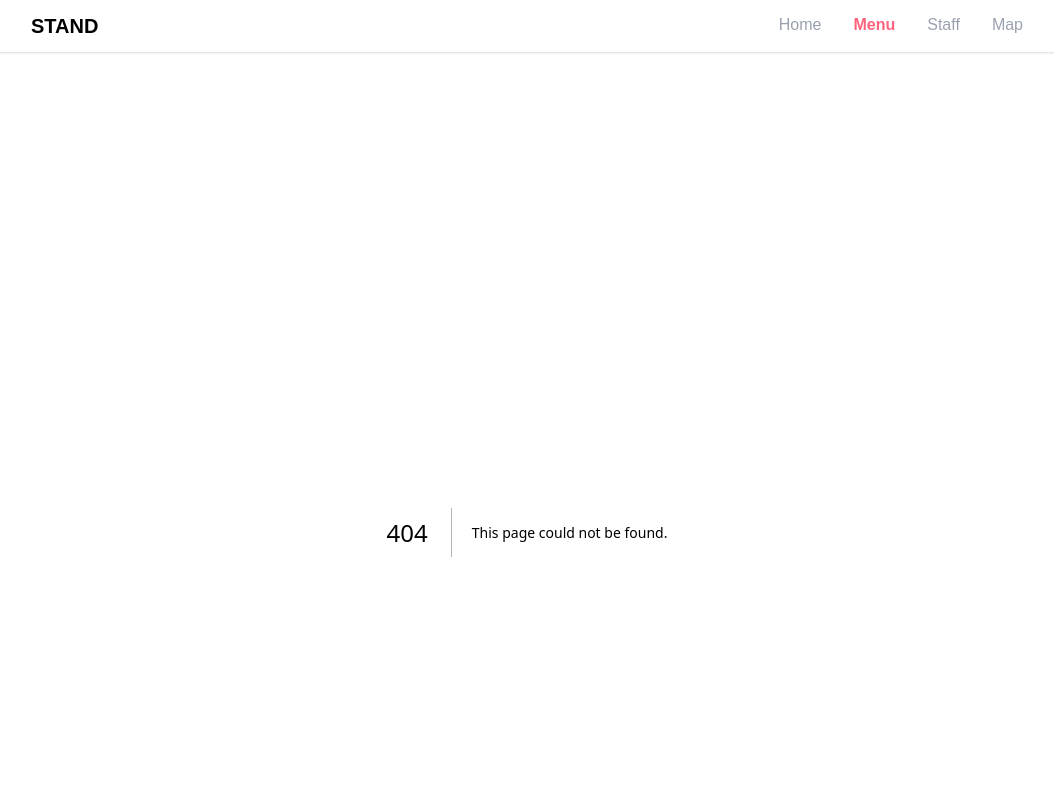
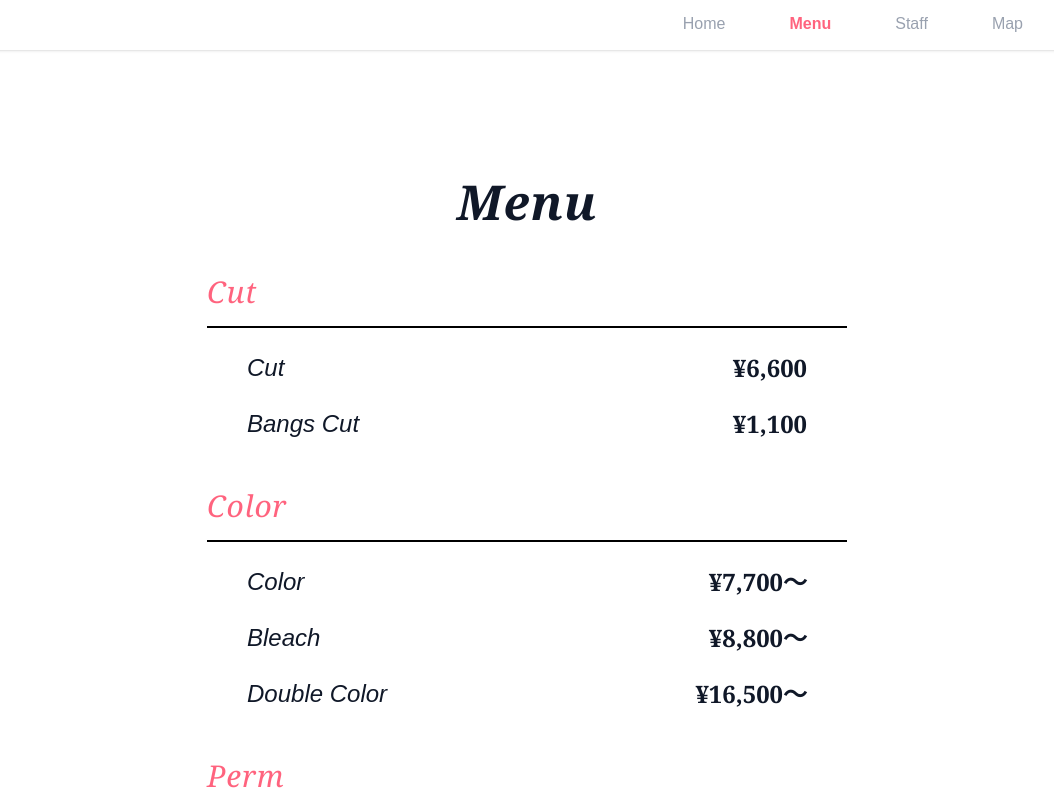
Before and after one commit to HRFM-IOUI/stand-by-room, a Next.js app: page /menu in a window 1280 px wide. Before the commit this address had no page. Shown: the top 800 px of the page, without its empty margins (113-1167 px from the left). Built offline with nearby package versions, Linux system fonts and the light colour scheme.

Commit message:
roomstand

```diff
--- /dev/null
+++ b/src/app/menu/page.tsx
@@ -0,0 +1,147 @@
+"use client";
+
+import { motion } from "framer-motion";
+import Footer from "@/components/Footer";
+
+const menuSections = [
+  {
+    title: "Cut",
+    items: [
+      { name: "Cut", price: "¥6,600" },
+      { name: "Bangs Cut", price: "¥1,100" }
+    ]
+  },
+  {
+    title: "Color",
+    items: [
+      { name: "Color", price: "¥7,700～" },
+      { name: "Bleach", price: "¥8,800～" },
+      { name: "Double Color", price: "¥16,500～" }
+    ]
+  },
+  {
+    title: "Perm",
+    items: [
+      { name: "Perm", price: "¥8,800～" },
+      { name: "Straight Perm", price: "¥13,200～" }
+    ]
+  },
+  {
+    title: "Treatment",
+    items: [
+      { name: "Quick Treatment", price: "¥2,200" },
+      { name: "Premium Treatment", price: "¥4,400" }
+    ]
+  }
+];
+
+// カスタムイージング配列（easeOutっぽい動き）
+const EASING: [number, number, number, number] = [0.33, 1, 0.68, 1];
+
+// セクション用motionバリアント
+const sectionVariants = {
+  hidden: { opacity: 0, y: 40 },
+  visible: (i: number) => ({
+    opacity: 1,
+    y: 0,
+    transition: {
+      duration: 1,
+      delay: 0.2 + i * 0.15,
+      ease: EASING
+    }
+  })
+};
+
+const listVariants = {
+  hidden: {},
+  visible: {
+    transition: { staggerChildren: 0.14 }
+  }
+};
+
+const itemVariants = {
+  hidden: { opacity: 0, y: 28 },
+  visible: { opacity: 1, y: 0, transition: { duration: 0.7, ease: EASING } }
+};
+
+export default function MenuPage() {
+  return (
+    <motion.main
+      initial={{ opacity: 0, y: 28 }}
+      animate={{ opacity: 1, y: 0 }}
+      transition={{ duration: 1.5, ease: EASING }}
+      className="min-h-screen bg-white text-gray-900 font-sans"
+    >
+      <div className="max-w-2xl mx-auto pt-12 pb-8 px-4">
+        {/* タイトル */}
+        <motion.h1
+          initial={{ opacity: 0, y: 24 }}
+          animate={{ opacity: 1, y: 0 }}
+          transition={{ duration: 1.1, delay: 0.25, ease: EASING }}
+          className="text-4xl md:text-5xl font-serif italic font-bold text-center mb-12 tracking-wide"
+        >
+          Menu
+        </motion.h1>
+
+        {/* 各セクション */}
+        {menuSections.map((section, idx) => (
+          <motion.section
+            key={section.title}
+            custom={idx}
+            variants={sectionVariants}
+            initial="hidden"
+            whileInView="visible"
+            viewport={{ once: true, amount: 0.5 }}
+            className="mb-12"
+          >
+            {/* セクションタイトル */}
+            <motion.h2
+              className="text-2xl md:text-3xl font-serif italic mb-4 tracking-wide text-rose-400"
+              initial={{ opacity: 0, y: 20 }}
+              animate={{ opacity: 1, y: 0 }}
+              transition={{ duration: 0.9, delay: 0.15 + idx * 0.12, ease: EASING }}
+            >
+              {section.title}
+            </motion.h2>
+
+            {/* 区切り線アニメ */}
+            <motion.hr
+              className="mb-6 border-black border-t-2 origin-left"
+              initial={{ scaleX: 0 }}
+              animate={{ scaleX: 1 }}
+              transition={{ duration: 0.9, delay: 0.22 + idx * 0.13, ease: EASING }}
+              style={{ transformOrigin: "left" }}
+            />
+
+            {/* メニューリスト */}
+            <motion.ul
+              variants={listVariants}
+              initial="hidden"
+              whileInView="visible"
+              viewport={{ once: true }}
+              className="space-y-6"
+            >
+              {section.items.map((item) => (
+                <motion.li
+                  key={item.name}
+                  variants={itemVariants}
+                  className="flex justify-between items-end px-2 md:px-10"
+                  whileHover={{ scale: 1.05, color: "#f43f5e" }}
+                >
+                  <span className="italic text-lg md:text-2xl">{item.name}</span>
+                  <span className="text-lg md:text-2xl font-serif font-semibold">{item.price}</span>
+                </motion.li>
+              ))}
+            </motion.ul>
+          </motion.section>
+        ))}
+
+        <div className="text-xs text-gray-400 mt-10 text-center">
+          ※表示価格は税込・カットブロー込み。<br />
+          施術により価格が前後する場合があります。
+        </div>
+      </div>
+      <Footer />
+    </motion.main>
+  );
+}
--- a/src/app/page.tsx
+++ b/src/app/page.tsx
@@ -1,5 +1,6 @@
 "use client";
 
+import { motion } from "framer-motion";
 import Image from "next/image";
 import Greeting from "@/components/Greeting";
 import Access from "@/components/Access";
@@ -8,30 +9,58 @@ import Footer from "@/components/Footer";
 
 export default function HomePage() {
   return (
-    <main className="min-h-screen bg-white text-gray-900 font-sans relative">
-      {/* Heroバナー画像（上下余白をしっかり詰める） */}
-      <section className="
-        flex justify-center px-2
-        mt-[-72px] md:mt-[-112px]  /* スマホ約2cm、PC約3cm上に詰める */
-        pt-4
-      ">
+    <motion.main
+      initial={{ opacity: 0, y: 32 }}
+      animate={{ opacity: 1, y: 0 }}
+      transition={{ duration: 1.1, ease: [0.33, 1, 0.68, 1] }}
+      className="min-h-screen bg-white text-gray-900 font-sans relative"
+    >
+      {/* ==== Heroバナー＋立体STANDロゴ＋キャッチコピー ==== */}
+      <section className="flex flex-col items-center justify-center mt-[-40px] md:mt-[-90px] pt-12 select-none">
+  {/* STANDロゴ */}
+  <h1
+    className="
+      text-[48px] md:text-[84px]
+      font-black italic tracking-[0.28em]
+      text-gray-900
+      [text-shadow:0_2px_24px_rgba(70,70,70,0.11),0_1px_0px_rgba(255,255,255,0.18)]
+      mb-2
+      transition-all
+    "
+    style={{
+      letterSpacing: "0.28em",
+      fontFamily: "serif", // もしこだわるならカスタムフォント推奨
+    }}
+  >
+    STAND
+  </h1>
+  {/* キャッチコピー */}
+  <div className="mt-[-6px] mb-4">
+    <span className="text-base md:text-xl italic text-gray-600 tracking-wide font-light">
+      Alternative luxury for every style.
+    </span>
+  </div>
+  {/* Heroバナー画像（小さめ・淡いシャドウ・余白多め） */}
+  <div className="w-full flex justify-center">
     <Image
       src="/stand.png"
       alt="STAND Hero"
-          width={900}
-          height={600}
-          className="rounded-md object-cover max-w-full h-auto"
+      width={540}
+      height={320}
+      className="rounded-xl object-cover max-w-full h-auto shadow-lg border border-gray-100/50"
       priority
     />
+  </div>
 </section>
 
+
       {/* キャッチ・詩的フレーズ */}
-      <section className="mt-6 mb-6">
+      <section className="mt-8 mb-10 md:mt-12 md:mb-14">
         <Greeting />
       </section>
 
       {/* Access（住所＋地図）＋ ソーシャル */}
-      <section className="py-4">
+      <section className="py-6 md:py-10">
         <Access />
         <div className="flex justify-center mt-4 mb-2">
           <SocialLinks />
@@ -39,7 +68,7 @@ export default function HomePage() {
       </section>
 
       {/* お知らせセクション */}
-      <section className="bg-gray-100 py-4 px-6">
+      <section className="bg-gray-100 py-8 px-6 md:py-12">
         <h2 className="text-xl font-semibold mb-4 text-left md:text-center">お知らせ</h2>
         <ul className="space-y-4 text-sm md:text-base">
           <li className="border-b pb-2">・2025年8月 NEW OPEN予定！</li>
@@ -62,6 +91,6 @@ export default function HomePage() {
 
       {/* フッター */}
       <Footer />
-    </main>
+    </motion.main>
   );
 }
--- a/src/components/Header.tsx
+++ b/src/components/Header.tsx
@@ -1,10 +1,8 @@
 "use client";
-
-import { useState } from "react";
+import React, { useState } from "react";
 import Link from "next/link";
 import { usePathname } from "next/navigation";
 
-// --- ナビアイテム ---
 const navItems = [
   { name: "Home", href: "/" },
   { name: "Menu", href: "/menu" },
@@ -18,14 +16,12 @@ export default function Header() {
 
   return (
     <header className="sticky top-0 left-0 w-full bg-white z-50 shadow-sm">
-      <div className="max-w-5xl mx-auto px-4 py-3 flex items-center justify-between relative">
-        {/* スマホ：中央にテキストロゴ */}
-        <div className="text-xl font-bold mx-auto md:mx-0 md:block">
-          STAND
-        </div>
+      <div className="max-w-5xl mx-auto px-4 py-3 flex items-center relative">
+        {/* スマホ：中央テキストロゴ */}
+        <div className="md:hidden flex-1 text-center text-xl font-bold select-none">STAND</div>
 
-        {/* PCナビ：左から2cm(約32px=8の4倍=32px=ml-8くらい)右寄せ */}
-        <nav className="hidden md:flex space-x-8 ml-16">
+        {/* PC: メニューを右寄せ */}
+        <nav className="hidden md:flex flex-1 justify-end space-x-16">
           {navItems.map((item) => {
             const isActive =
               item.href === "/"
@@ -51,6 +47,7 @@ export default function Header() {
         <button
           className="md:hidden text-2xl absolute right-4 top-1/2 -translate-y-1/2 focus:outline-none"
           onClick={() => setIsOpen(!isOpen)}
+          aria-label="メニューを開く"
         >
           ☰
         </button>
```
Lines whose indentation alone changed are shown as unchanged.
